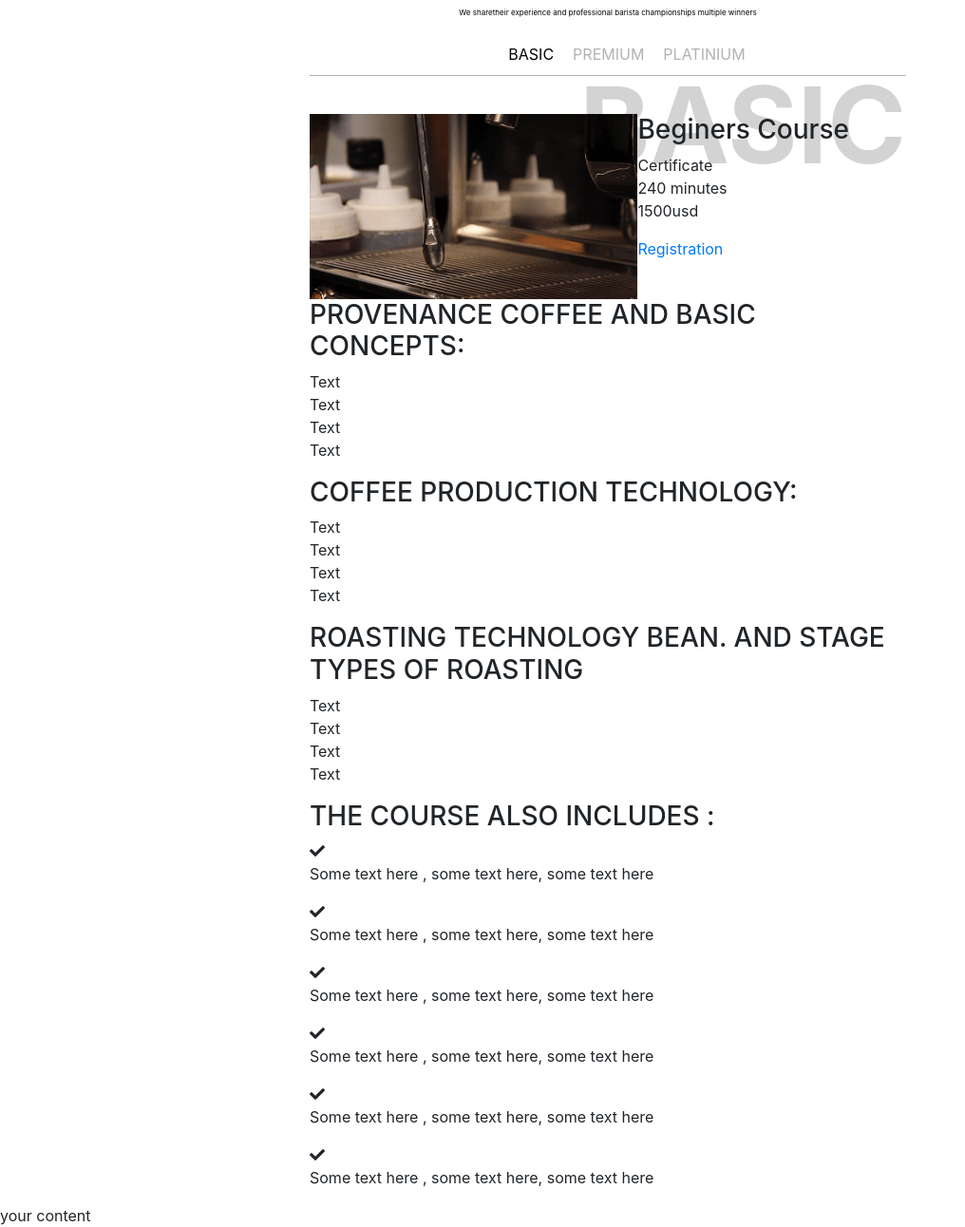
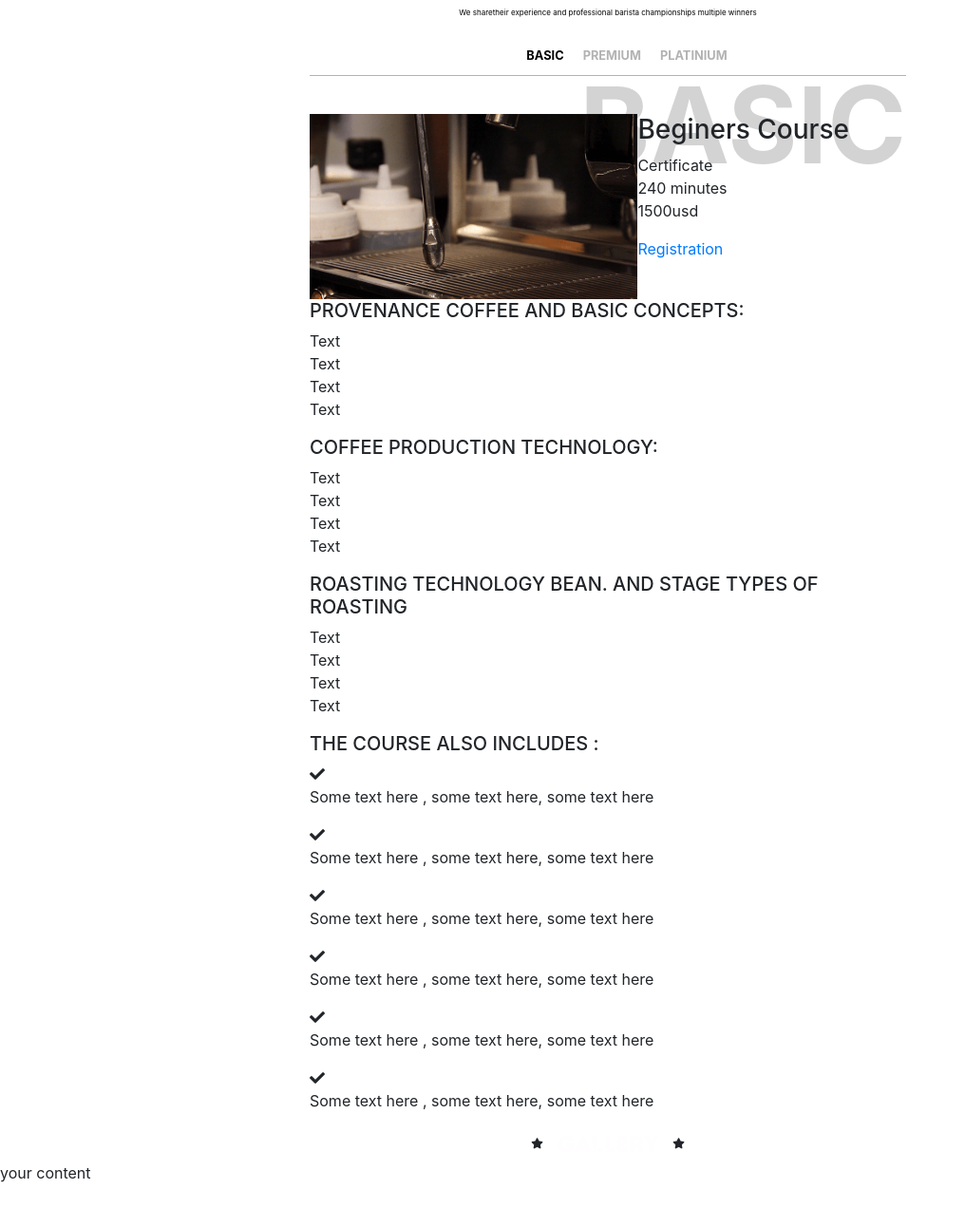
Before and after one commit to pancho2jr/JobsityChallenge, a plain HTML site: page index.html in a window 1280 px wide. Shown: the part 859-2151 px from the top of the page at 95% size, without its empty margins (0-1016 px from the left). After the commit the page ends 2106 px from the top, so only its background shows below. Drawn offline with nearby package versions, Linux system fonts and the light colour scheme.

Commit message:
un poco mas

```diff
--- a/index.html
+++ b/index.html
@@ -112,7 +112,6 @@
             <i class="fas fa-star"></i>
           </span>
         </div>
-
       </div>
 
       <div class="firstText firstText--small firstText--gray">
@@ -158,7 +157,7 @@
         <div class="planContent__3col">
 
           <div class="planContent__3col_item">
-            <h3>PROVENANCE COFFEE AND BASIC CONCEPTS:</h3>
+            <h5>PROVENANCE COFFEE AND BASIC CONCEPTS:</h5>
             <p> Text <br>
                 Text <br>
                 Text <br>
@@ -167,7 +166,7 @@
           </div>
 
           <div class="planContent__3col_item">
-            <h3>COFFEE PRODUCTION TECHNOLOGY:</h3>
+            <h5>COFFEE PRODUCTION TECHNOLOGY:</h5>
             <p> Text <br>
                 Text <br>
                 Text <br>
@@ -176,7 +175,7 @@
           </div>
 
           <div class="planContent__3col_item">
-            <h3>ROASTING TECHNOLOGY BEAN. AND STAGE TYPES OF ROASTING</h3>
+            <h5>ROASTING TECHNOLOGY BEAN. AND STAGE TYPES OF ROASTING</h5>
             <p> Text <br>
                 Text <br>
                 Text <br>
@@ -187,7 +186,7 @@
         </div>
 
         <div class="planIncludes">
-          <h3>THE COURSE ALSO INCLUDES :</h3>
+          <h5>THE COURSE ALSO INCLUDES :</h5>
           <div class="planIncludes__list">
 
             <div class="planIncludes__list__item">
@@ -260,6 +259,17 @@
     </div>
 
     <div id="gallery" class="gallery">
+      <div class="titleText">
+        <div class="flex-center">
+          <span class="icon__item icon__item--small">
+            <i class="fas fa-star"></i>
+          </span>
+          <span class="titleText--rust titleText--medium titleText--white">GALLERY</span>
+          <span class="icon__item icon__item--small">
+            <i class="fas fa-star"></i>
+          </span>
+        </div>
+      </div>
       <div class="galley_slider">
         <div>your content</div>
         <div>your content</div>
--- a/styles/scss/main.scss
+++ b/styles/scss/main.scss
@@ -320,6 +320,8 @@ body{
           margin: 0px 10px;
           padding: 10px 0px 10px 0px;
           a{
+            font-size: 0.8em;
+            font-weight: bold;
             &:hover{
               text-decoration: none;
               color: $grayColor;
```
Also changed, not shown: styles/css/main.css, 1 other file.
